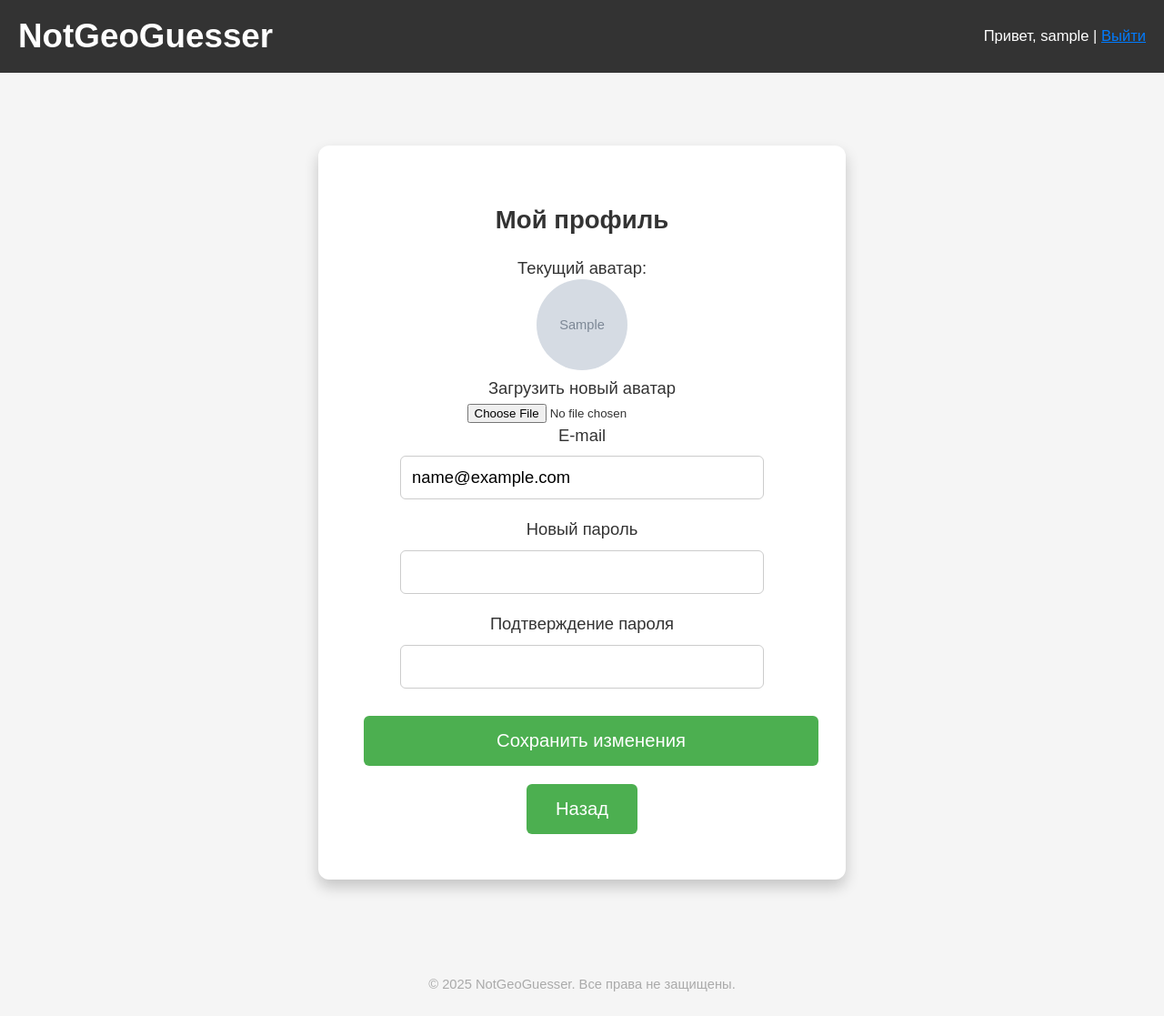
After one commit to cerXXXX/yandex_geoguesser, a Flask app: page /profile/ in a window 1280 px wide. The commit adds this page. Shown: the whole page at 91% size. Run offline with Flask 3, Linux system fonts and the light colour scheme; a user stored in the database is signed in; tables that the repository leaves empty hold one stand-in row (values such as "Sample post"); grey boxes marked "Sample" are stand-in pictures.

Commit message:
add user profile

```diff
--- a/app/__init__.py
+++ b/app/__init__.py
@@ -34,11 +34,13 @@ def create_app():
     from .routes.game import bp as game_bp
     from .routes.quick_game import bp as quick_bp
     from .routes.menu import bp as menu_bp
+    from .routes.profile import profile_bp
 
     app.register_blueprint(auth_bp)
     app.register_blueprint(game_bp)
     app.register_blueprint(quick_bp)
     app.register_blueprint(menu_bp)
+    app.register_blueprint(profile_bp)
 
     # регистрация API
     from .api.endpoints import api_bp
--- a/app/models.py
+++ b/app/models.py
@@ -14,6 +14,7 @@ class User(db.Model, UserMixin):
     email = db.Column(db.String(120), unique=True, nullable=False)
     password = db.Column(db.String(128), nullable=False)
     nickname = db.Column(db.String(64), unique=True, nullable=False)
+    avatar = db.Column(db.String(200), nullable=True)
 
 
 class Game(db.Model):
--- /dev/null
+++ b/app/routes/profile.py
@@ -0,0 +1,58 @@
+from flask import Blueprint, render_template, request, flash, redirect, url_for, current_app
+from flask_login import login_required, current_user
+from werkzeug.security import generate_password_hash
+from werkzeug.utils import secure_filename
+from ..models import db, User
+import os
+
+profile_bp = Blueprint('profile', __name__, url_prefix='/profile')
+
+# Куда будем сохранять аватары
+UPLOAD_FOLDER = 'static/uploads/avatars'
+ALLOWED_EXTENSIONS = {'png', 'jpg', 'jpeg', 'gif'}
+
+
+def allowed_file(filename):
+    ext = filename.rsplit('.', 1)[-1].lower()
+    return ext in ALLOWED_EXTENSIONS
+
+
+@profile_bp.route('/', methods=['GET', 'POST'])
+@login_required
+def edit():
+    """Отображение и обработка формы редактирования профиля пользователя."""
+
+    # Если пришел POST-запрос (отправлена форма), обрабатываем данные и сохраняем пользователя
+    if request.method == 'POST':
+        # Смена e-mail
+        new_email = request.form.get('email')
+        if new_email and new_email != current_user.email:
+            if User.query.filter_by(email=new_email).first():
+                flash('Этот e-mail уже занят.', 'error')
+            else:
+                current_user.email = new_email
+
+        # Смена пароля
+        pwd = request.form.get('password')
+        confirm = request.form.get('confirm_password')
+        if pwd:
+            if pwd == confirm:
+                current_user.password = generate_password_hash(pwd)
+            else:
+                flash('Пароли не совпадают.', 'error')
+
+        # Загрузка аватара
+        file = request.files.get('avatar')
+        if file and allowed_file(file.filename):
+            filename = secure_filename(f"user_{current_user.id}_" + file.filename)
+            save_dir = os.path.join(current_app.root_path, UPLOAD_FOLDER)
+            os.makedirs(save_dir, exist_ok=True)
+            path = os.path.join(save_dir, filename)
+            file.save(path)
+            current_user.avatar = f"{UPLOAD_FOLDER}/{filename}"
+
+        db.session.commit()
+        flash('Профиль сохранён.', 'success')
+        return redirect(url_for('profile.edit'))
+
+    return render_template('profile.html', user=current_user)
--- a/app/templates/menu.html
+++ b/app/templates/menu.html
@@ -12,6 +12,9 @@
     <a href="{{ url_for('quick_game.quick_game') }}"><button>Быстрая игра</button></a><br><br>
 
     <a href="{{ url_for('menu.leaderboard') }}"><button>Таблица лидеров</button></a><br><br>
+
+    <a href="{{ url_for('profile.edit') }}"><button>Мой профиль</button></a><br><br>
+
     <a href="{{ url_for('auth.logout') }}"><button>Выход</button></a>
 </div>
 {% endblock %}
--- /dev/null
+++ b/app/templates/profile.html
@@ -0,0 +1,41 @@
+{% extends 'base.html' %}
+
+{% block content %}
+<div class="page-wrapper">
+  <h2>Мой профиль</h2>
+
+  <form method="post" enctype="multipart/form-data">
+    <div>
+      <label>Текущий аватар:</label><br>
+      {% if user.avatar %}
+        <img src="{{ url_for('static', filename=user.avatar.split('static/')[-1]) }}"
+             alt="Avatar" style="width:100px;height:100px;border-radius:50%;">
+      {% else %}
+        <p>(нет фото)</p>
+      {% endif %}
+    </div>
+
+    <div>
+      <label for="avatar">Загрузить новый аватар</label><br>
+      <input type="file" name="avatar" id="avatar" accept="image/*">
+    </div>
+
+    <div>
+      <label for="email">E-mail</label><br>
+      <input type="email" name="email" id="email" value="{{ user.email }}" required>
+    </div>
+
+    <div>
+      <label for="password">Новый пароль</label><br>
+      <input type="password" name="password" id="password">
+    </div>
+    <div>
+      <label for="confirm_password">Подтверждение пароля</label><br>
+      <input type="password" name="confirm_password" id="confirm_password">
+    </div>
+
+    <button type="submit">Сохранить изменения</button>
+  </form>
+  <button class="leaderboard-button"><a href="{{ url_for('menu.menu') }}">Назад</a></button>
+</div>
+{% endblock %}
```
